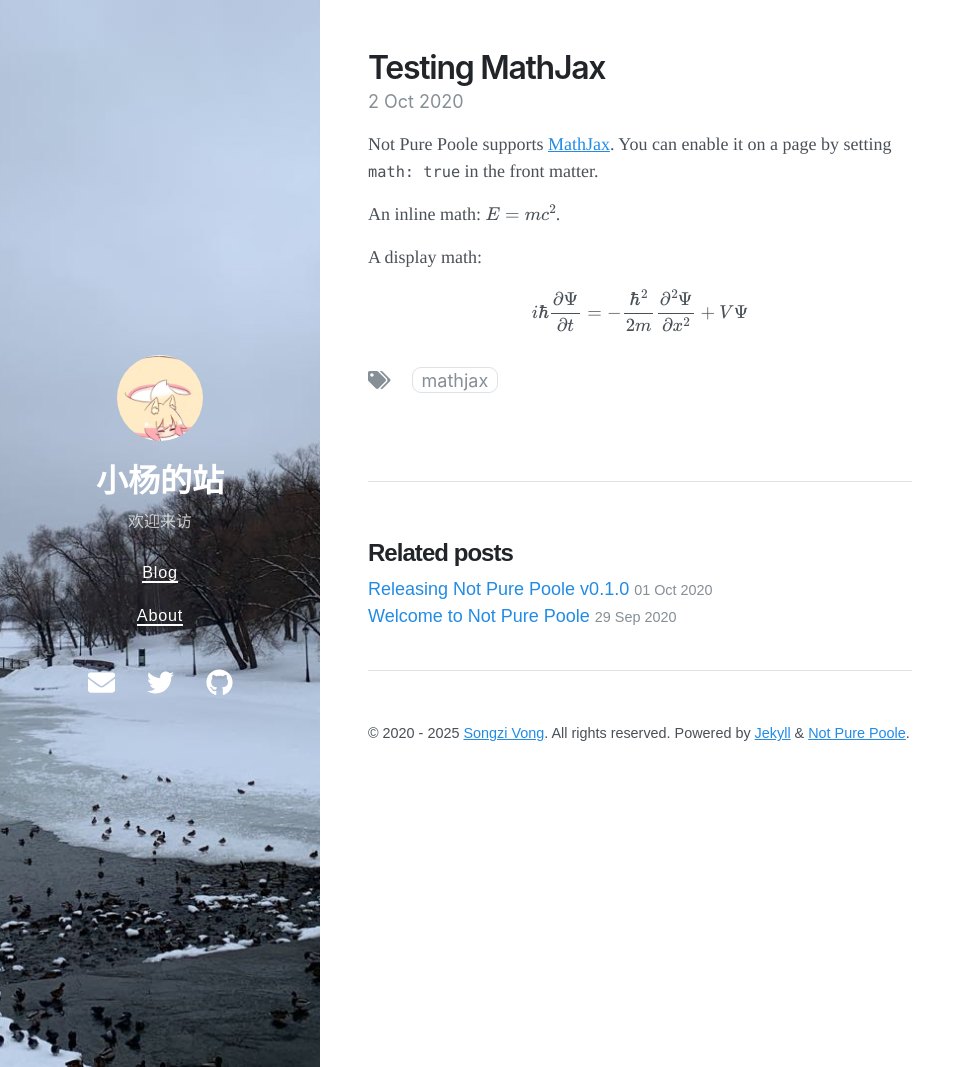
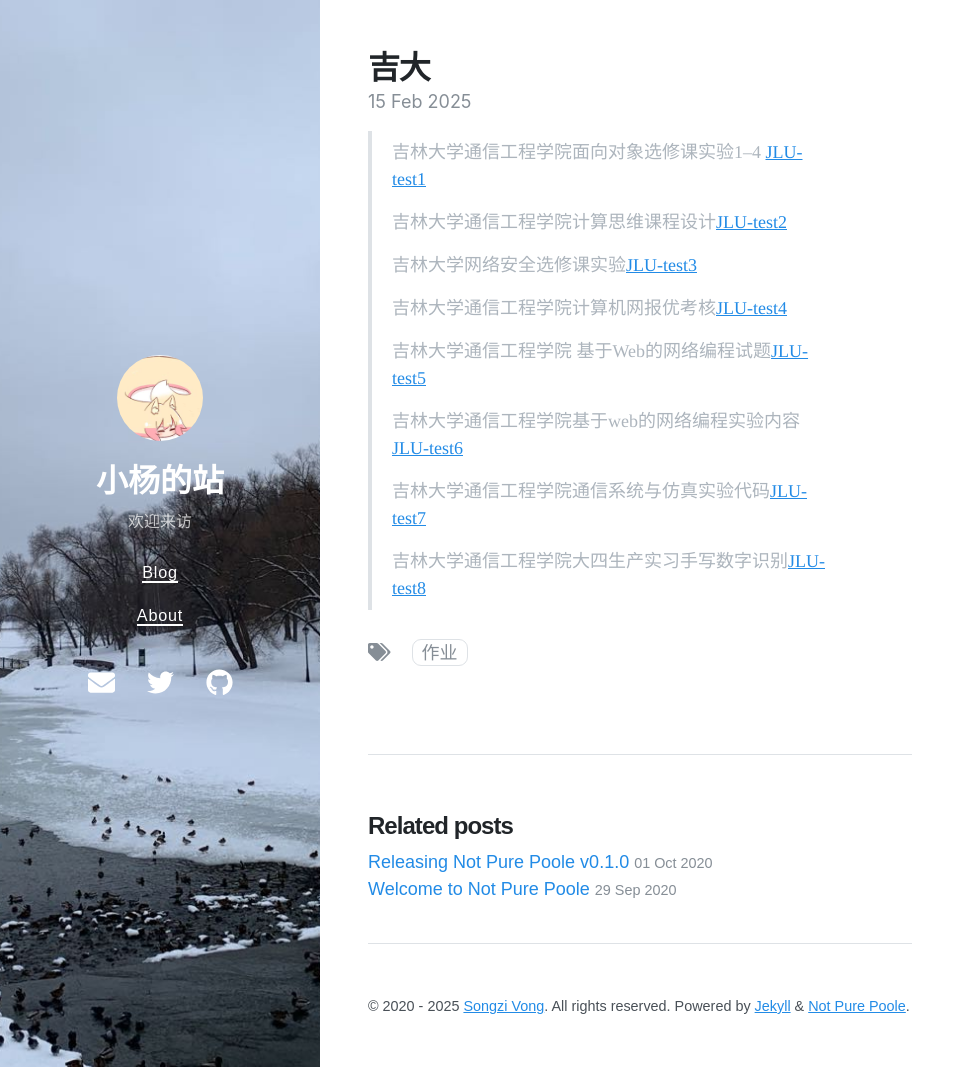
Before and after one commit to Yeither/Yeither.github.io, a Jekyll site: the page built from _posts/2020-10-02-testing-mathjax.md, in a window 1280 px wide and 1067 px high. Shown: the whole window, without its empty margins (0-968 px from the left). Built offline with Jekyll 4.4.1, drawn with Linux system fonts in a browser that asks for light colours; nearby versions of some CDN libraries.

Commit message:
Update 2020-10-02-testing-mathjax.md

```diff
--- a/_posts/2020-10-02-testing-mathjax.md
+++ b/_posts/2020-10-02-testing-mathjax.md
@@ -1,17 +1,22 @@
 ---
 layout: post
-title: Testing MathJax
-tags: mathjax
+title: 吉大
+tags: 作业
 math: true
-date: 2020-10-02 15:32 +0800
+date: 2025-02-15 11:24 +0800
 ---
-Not Pure Poole supports [MathJax](https://www.mathjax.org/). You can enable it on a page by setting `math: true` in the front matter.
-
-An inline math: \\\(E=mc^2\\\).
-
-A display math:
-
-$$
-i\hbar \frac{\partial \Psi}{\partial t} = -\frac{\hbar^2}{2m}
-\frac{\partial^2 \Psi}{\partial x^2} + V \Psi
-$$
+>吉林大学通信工程学院面向对象选修课实验1--4 [JLU-test1](https://github.com/Yeither/JLU-test1)
+>
+>吉林大学通信工程学院计算思维课程设计[JLU-test2](https://github.com/Yeither/JLU-test2)
+>
+>吉林大学网络安全选修课实验[JLU-test3](https://github.com/Yeither/JLU-test3)
+>
+>吉林大学通信工程学院计算机网报优考核[JLU-test4](https://github.com/Yeither/JLU-test4)
+>
+>吉林大学通信工程学院 基于Web的网络编程试题[JLU-test5](https://github.com/Yeither/JLU-test5)
+>
+>吉林大学通信工程学院基于web的网络编程实验内容[JLU-test6](https://github.com/Yeither/JLU-test6)
+>
+>吉林大学通信工程学院通信系统与仿真实验代码[JLU-test7](https://github.com/Yeither/JLU-test7)
+>
+>吉林大学通信工程学院大四生产实习手写数字识别[JLU-test8](https://github.com/Yeither/JLU-test8)
```
